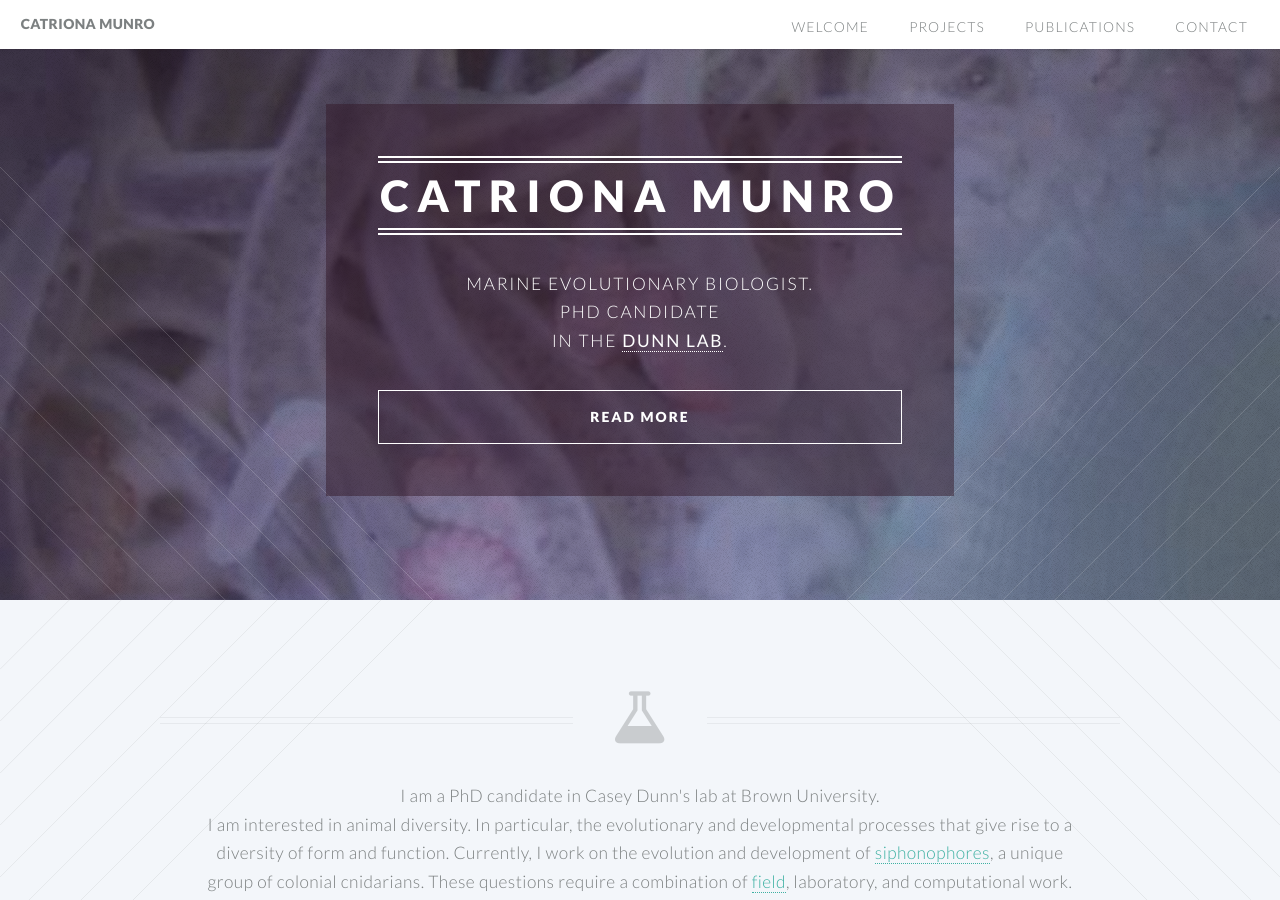
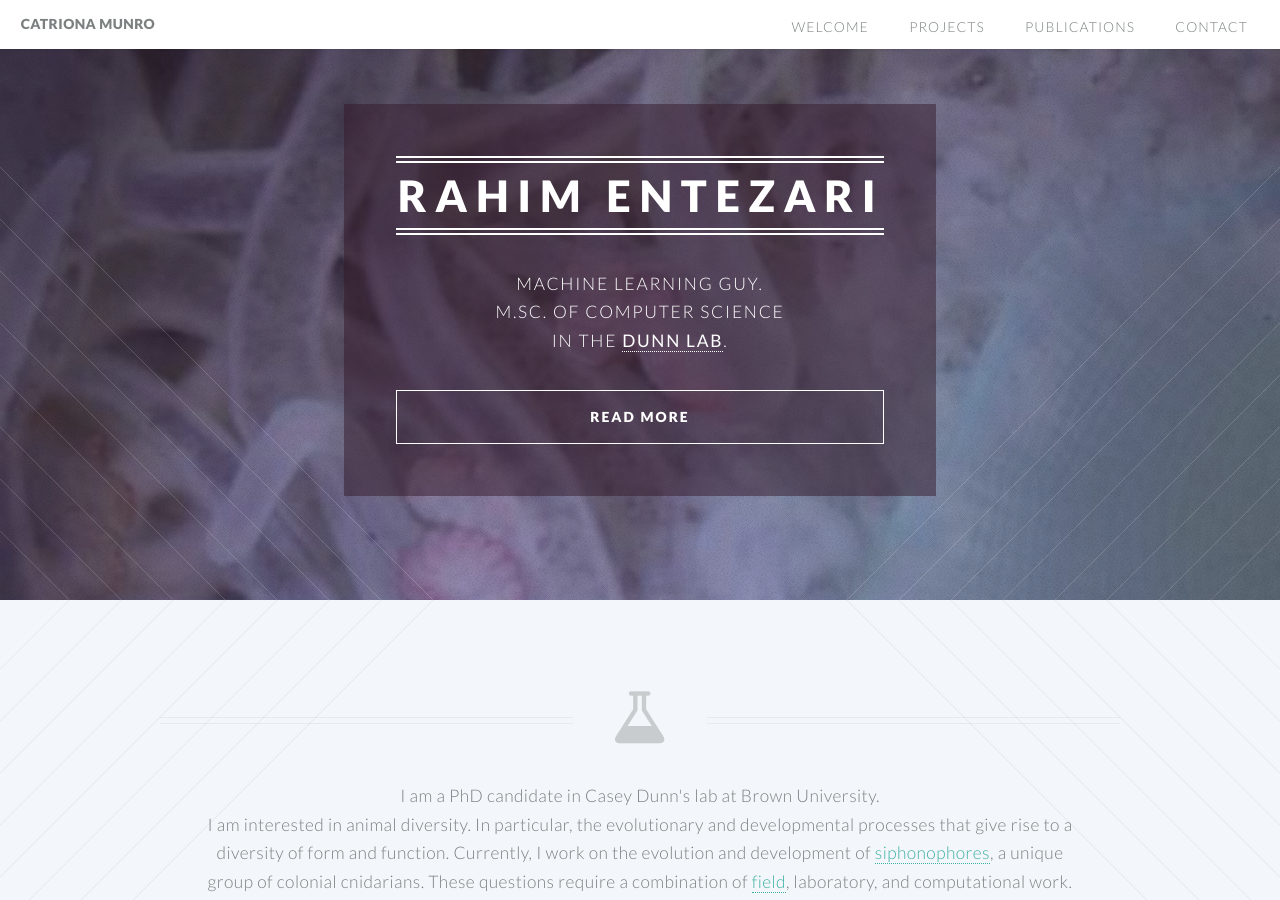
Before and after one commit to rahimentezari/rahim.github.io, a Jekyll site: the page built from index.html, in a window 1280 px wide and 900 px high. Built offline with Jekyll 4.4.1, drawn with Linux system fonts in a browser that asks for light colours.

Commit message:
Update banner.html

```diff
--- a/_includes/banner.html
+++ b/_includes/banner.html
@@ -10,13 +10,13 @@
     <div class="inner">
 
         <header>
-            <h2>Catriona Munro</h2>
+            <h2>Rahim Entezari</h2>
         </header>
-        <p> Marine evolutionary biologist.
+        <p> Machine Learning Guy.
         <br />
-        PhD candidate
+        M.Sc. of Computer Science
         <br />
-      in the <a href="http://dunnlab.org/">Dunn Lab</a>.</p>
+      in the <a href="Iran University of Science and Technology/">Dunn Lab</a>.</p>
         <footer>
             <ul class="buttons vertical">
                 <li><a href="#main" class="button fit scrolly">Read more</a></li>
```
